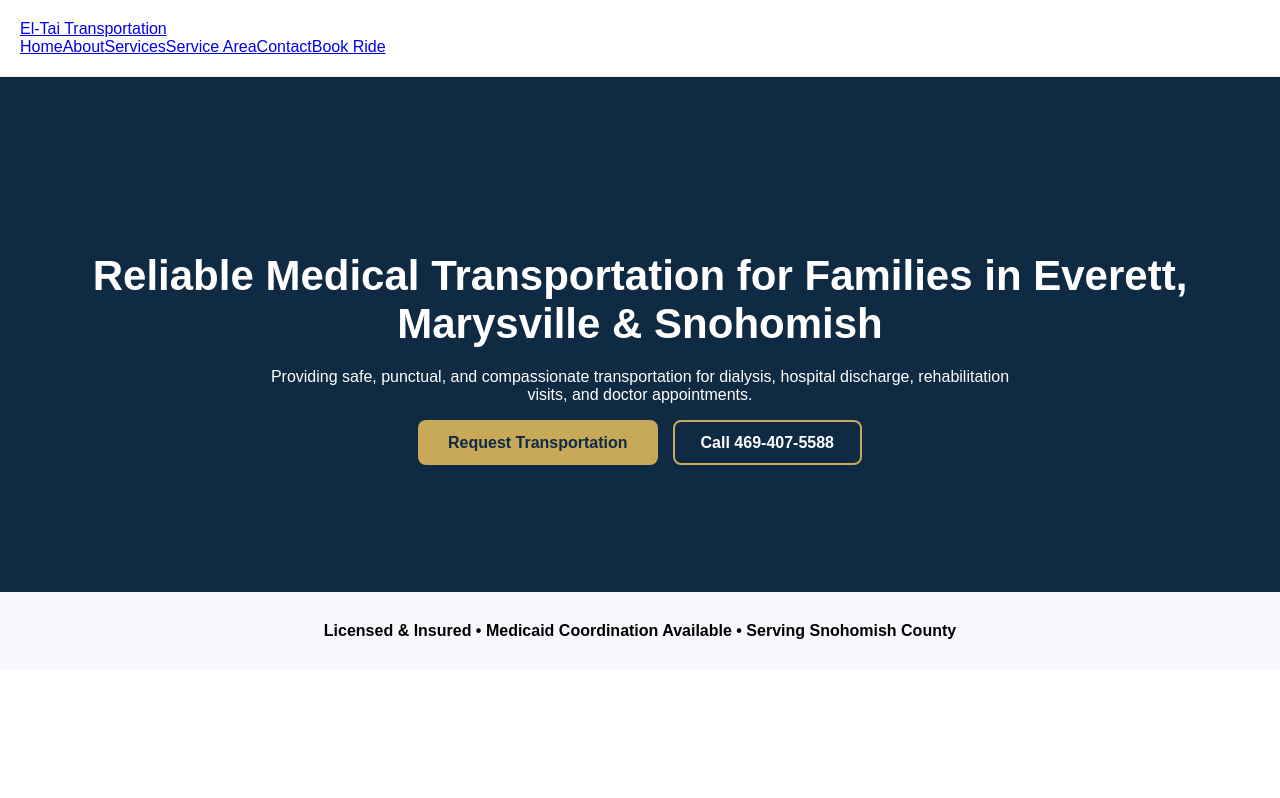
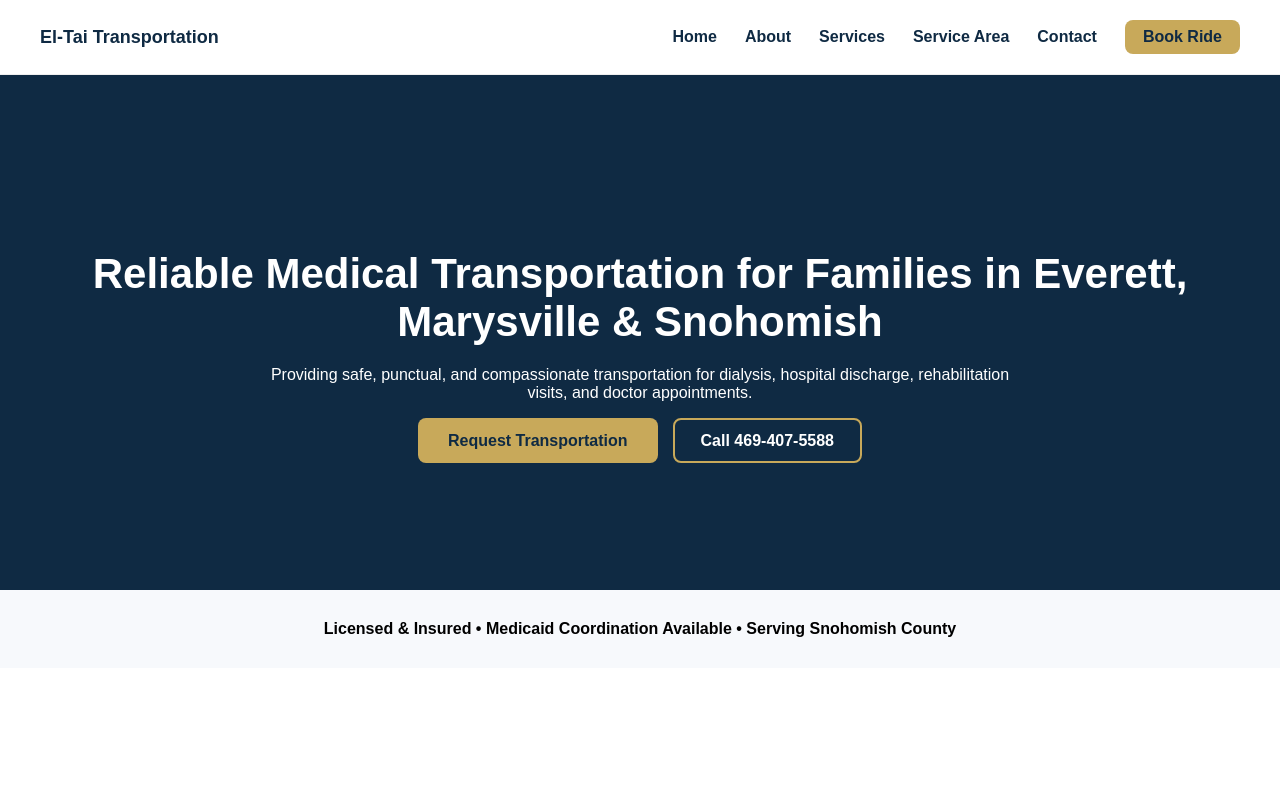
Before and after one commit to WillieKM/el-tai-nemt-v2, a Next.js app: page / in a window 1280 px wide. Shown: the top 798 px of the page. Built offline with nearby package versions, Linux system fonts and the light colour scheme.

Commit message:
Update navbar styles and class names in globals.css
Refactor navbar styles and update class names for consistency.

```diff
--- a/app/globals.css
+++ b/app/globals.css
@@ -2,37 +2,55 @@ body {
   margin: 0;
   font-family: Arial, sans-serif;
 }
-
 /* NAVBAR */
 .navbar {
-  display: flex;
-  justify-content: space-between;
-  align-items: center;
-  padding: 20px 60px;
+  background: white;
   border-bottom: 1px solid #eee;
-  background: white;
-  position: sticky;
-  top: 0;
+  padding: 16px 0;
+  position: relative;
   z-index: 1000;
 }
 
-.logo {
-  font-size: 20px;
+.nav-inner {
+  max-width: 1200px;
+  margin: 0 auto;
+  padding: 0 20px;
+
+  display: flex;
+  align-items: center;
+  justify-content: space-between;
+}
+
+.brand {
   font-weight: 700;
+  font-size: 18px;
   color: #0F2A43;
   text-decoration: none;
 }
 
-.nav-links {
+.nav-menu {
   display: flex;
-  gap: 30px;
   align-items: center;
+  gap: 28px;
 }
 
-.nav-links a {
+.nav-menu a {
   text-decoration: none;
   color: #0F2A43;
-  font-weight: 500;
+  font-weight: 600;
+}
+
+.book-btn {
+  background: #C8A95A;
+  padding: 8px 18px;
+  border-radius: 8px;
+  color: #0F2A43;
+  font-weight: 700;
+  transition: all 0.2s ease;
+}
+
+.book-btn:hover {
+  transform: translateY(-2px);
 }
 
 .cta {
```
